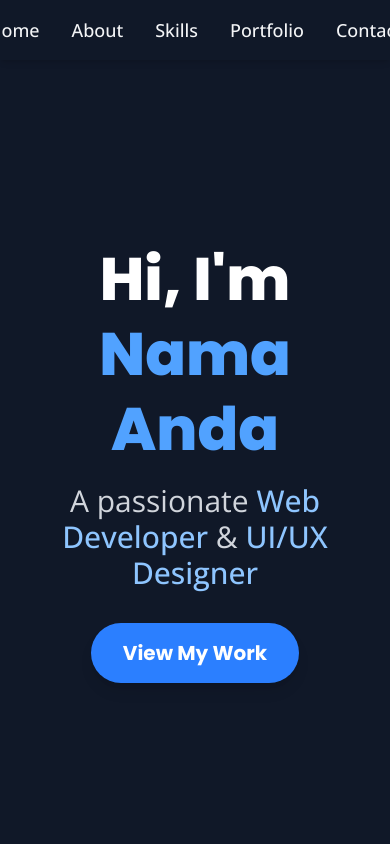
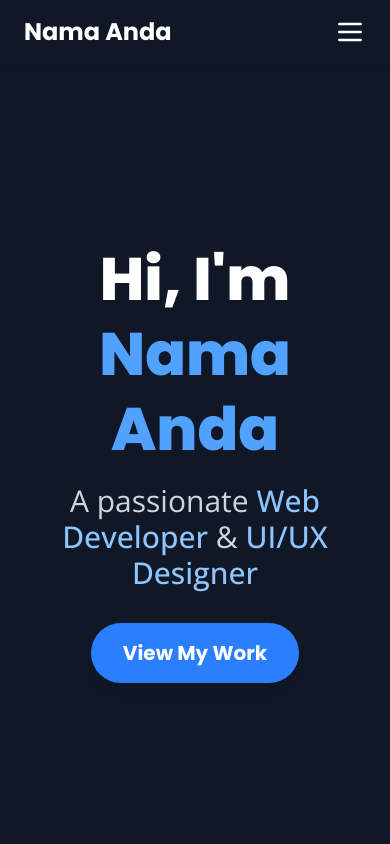
Before and after one commit to SSI-Academy/my-portfolio, a Next.js app: page / in a window 390 px wide. Shown: the top 844 px of the page. Built offline with nearby package versions, Linux system fonts and the light colour scheme.

Commit message:
refactor: Improve mobile menu design

```diff
--- a/src/app/page.tsx
+++ b/src/app/page.tsx
@@ -1,17 +1,54 @@
+'use client';
+
 import Link from 'next/link';
+import { useState } from 'react';
 
 export default function Home() {
+  const [isMenuOpen, setIsMenuOpen] = useState(false);
+
+  const toggleMenu = () => {
+    setIsMenuOpen(!isMenuOpen);
+  };
+
+  const closeMenu = () => {
+    setIsMenuOpen(false);
+  };
+
   return (
     <div className="bg-gray-900 text-gray-100 font-open-sans min-h-screen">
       {/* Navbar */}
       <nav className="fixed top-0 left-0 right-0 bg-gray-900 bg-opacity-90 backdrop-blur-sm z-50 py-4 shadow-md">
-        <div className="container mx-auto flex justify-center space-x-8">
-          <Link href="#home" className="text-lg font-medium hover:text-blue-400 transition-colors">Home</Link>
-          <Link href="#about" className="text-lg font-medium hover:text-blue-400 transition-colors">About</Link>
-          <Link href="#skills" className="text-lg font-medium hover:text-blue-400 transition-colors">Skills</Link>
-          <Link href="#portfolio" className="text-lg font-medium hover:text-blue-400 transition-colors">Portfolio</Link>
-          <Link href="#contact" className="text-lg font-medium hover:text-blue-400 transition-colors">Contact</Link>
+        <div className="container mx-auto flex justify-between items-center px-6 md:px-0">
+          {/* Logo/Nama di Kiri (opsional, bisa ditambahkan) */}
+          <div className="text-2xl font-bold text-white font-poppins md:hidden">Nama Anda</div>
+
+          {/* Hamburger Menu Button (Mobile) */}
+          <button onClick={toggleMenu} className="md:hidden focus:outline-none">
+            <svg className="w-8 h-8 text-white" fill="none" stroke="currentColor" viewBox="0 0 24 24" xmlns="http://www.w3.org/2000/svg">
+              <path strokeLinecap="round" strokeLinejoin="round" strokeWidth="2" d={isMenuOpen ? "M6 18L18 6M6 6l12 12" : "M4 6h16M4 12h16M4 18h16"}></path>
+            </svg>
+          </button>
+
+          {/* Desktop Navigation */}
+          <div className="hidden md:flex justify-center space-x-8 w-full">
+            <Link href="#home" className="text-lg font-medium hover:text-blue-400 transition-colors">Home</Link>
+            <Link href="#about" className="text-lg font-medium hover:text-blue-400 transition-colors">About</Link>
+            <Link href="#skills" className="text-lg font-medium hover:text-blue-400 transition-colors">Skills</Link>
+            <Link href="#portfolio" className="text-lg font-medium hover:text-blue-400 transition-colors">Portfolio</Link>
+            <Link href="#contact" className="text-lg font-medium hover:text-blue-400 transition-colors">Contact</Link>
+          </div>
         </div>
+
+        {/* Mobile Menu (Conditional) */}
+        {isMenuOpen && (
+          <div className="md:hidden bg-gray-900 bg-opacity-95 backdrop-blur-sm py-4 mt-4 space-y-4 px-6">
+            <Link href="#home" onClick={closeMenu} className="block text-lg font-medium hover:text-blue-400 transition-colors">Home</Link>
+            <Link href="#about" onClick={closeMenu} className="block text-lg font-medium hover:text-blue-400 transition-colors">About</Link>
+            <Link href="#skills" onClick={closeMenu} className="block text-lg font-medium hover:text-blue-400 transition-colors">Skills</Link>
+            <Link href="#portfolio" onClick={closeMenu} className="block text-lg font-medium hover:text-blue-400 transition-colors">Portfolio</Link>
+            <Link href="#contact" onClick={closeMenu} className="block text-lg font-medium hover:text-blue-400 transition-colors">Contact</Link>
+          </div>
+        )}
       </nav>
 
       {/* Hero Section */}
```
